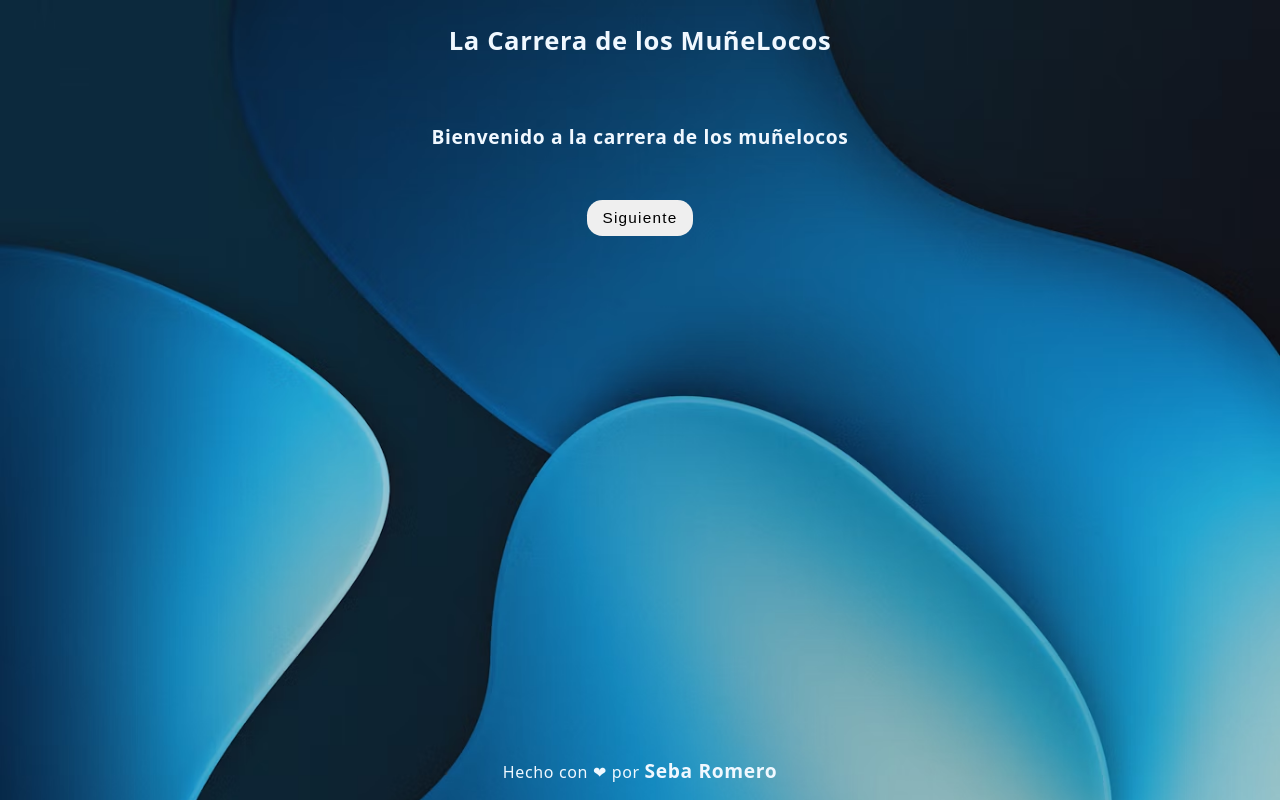
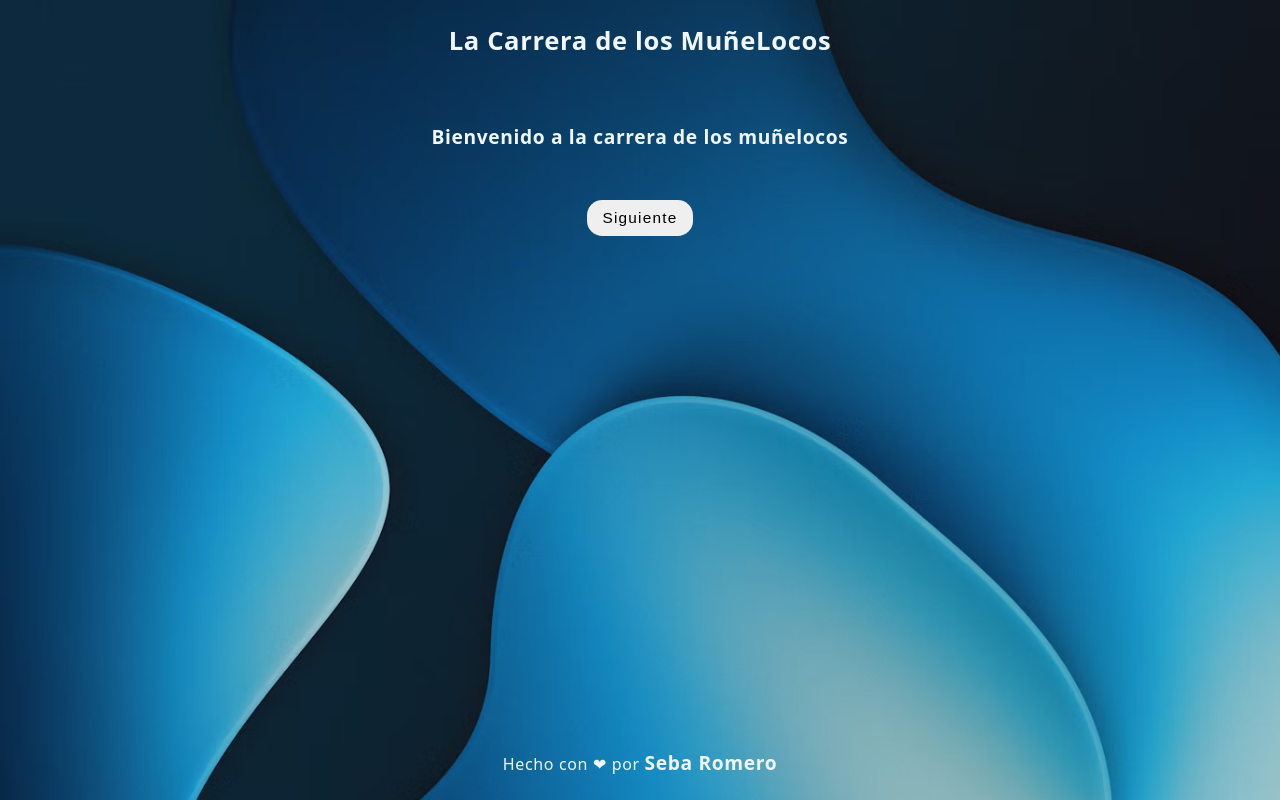
Before and after one commit to SebaRomeroX/carrera-munelocos, a plain HTML site: page index.html in a window 1280 px wide. Drawn offline with Linux system fonts and the light colour scheme.

Commit message:
fix(layout): usar min-height dvh en body y footer en flujo normal

```diff
--- a/improvementPlan.txt
+++ b/improvementPlan.txt
@@ -105,7 +105,7 @@ P1 — CALIDAD, PERFORMANCE Y ACCESIBILIDAD
           transparent a .btn-correr; considerar pointerdown en vez de
           touchstart (funciona igual en stylus/trackpad).
 
-[ ] 16. Layout: body con 98vw/98vh + margin provoca scrollbars
+[x] 16. Layout: body con 98vw/98vh + margin provoca scrollbars  (HECHO 2026-10-23)
        por redondeo, y el footer fixed tapa contenido en pantallas chicas.
        -> Quitar width/height del body, usar min-height: 100dvh
           (dvh resuelve el salto de la barra de direcciones en iOS).
--- a/styles.css
+++ b/styles.css
@@ -24,9 +24,11 @@ body {
     opacity: 0;
     animation: carga 1s .6s forwards;
 
-    height: 98vh;
-    width: 98vw;
-    margin: 1vh 1vw;
+    /* sin width/height fijos con vw/vh: evita scrollbars por redondeo y desbordes */
+    box-sizing: border-box;
+    min-height: 100vh;   /* fallback */
+    min-height: 100dvh;  /* dvh evita el salto de la barra de direcciones en iOS */
+    padding: 1vh 1vw;
 }
 
 @keyframes carga {   /*  Animcion carga inicial    */
@@ -169,8 +171,8 @@ canvas{
 /* ------------------------  FOOTER ------------------------ */
 
 footer {
-    position: fixed;
-    bottom: 0;
+    /* en el flujo normal (no tapa el canvas); margin-top lo empuja al fondo */
+    margin-top: auto;
     padding: 1em;
 }
 
```
